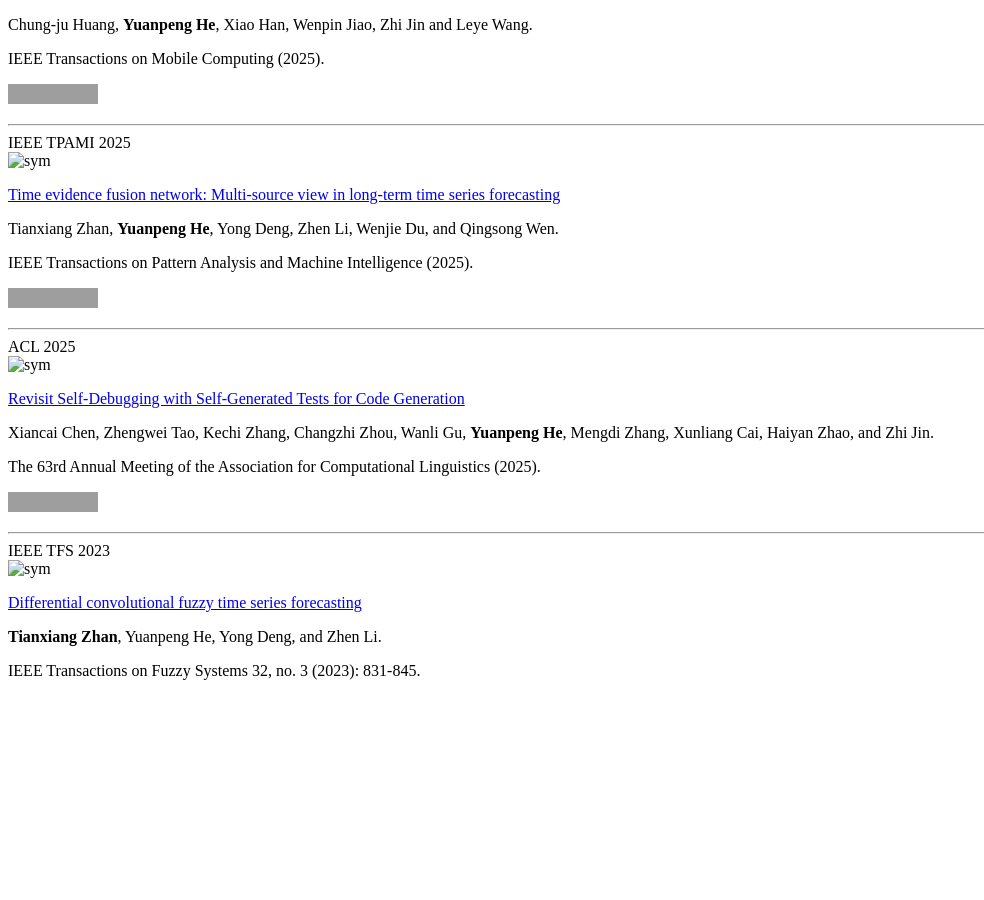
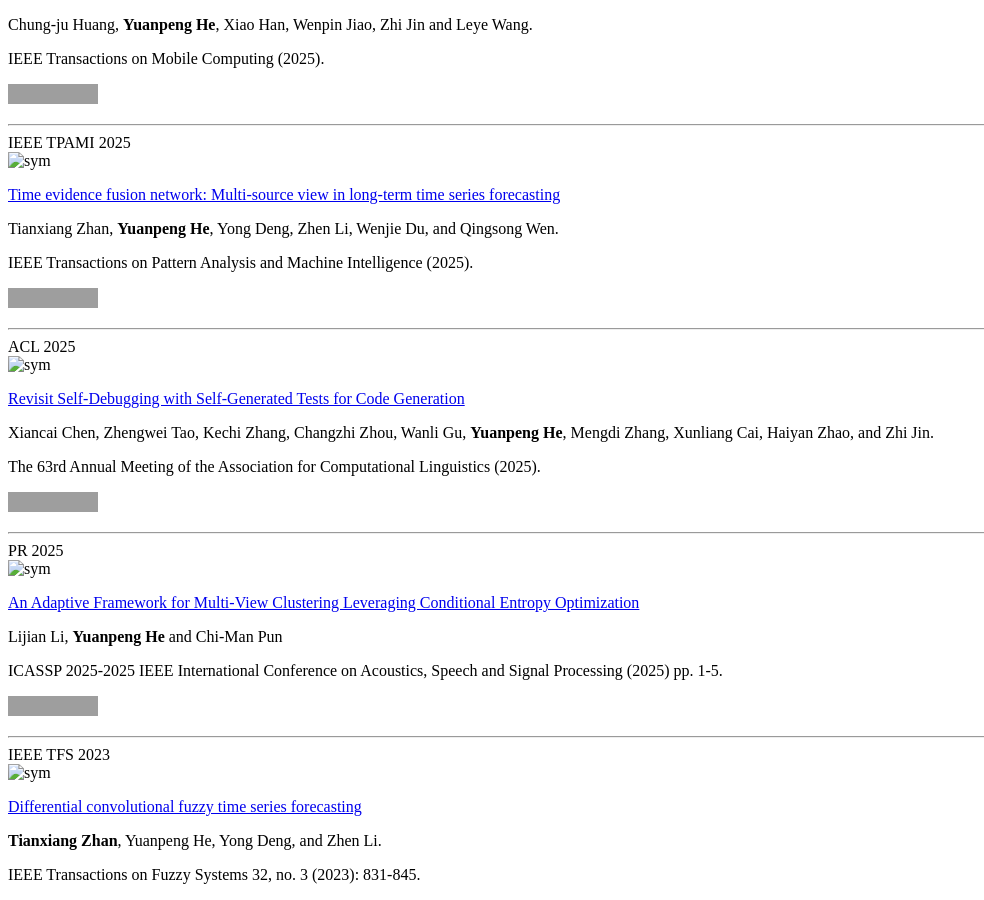
Before and after one commit to heyuanpengpku/heyuanpeng.github.io, a Jekyll site: the page built from _pages/includes/pub.md, in a window 1280 px wide and 900 px high, scrolled down 1171 px. Shown: the whole window, without its empty margins (0-984 px from the left). Built offline with Jekyll 4.4.1, drawn with Linux system fonts in a browser that asks for light colours; our own code applies the rules of GitHub Pages for plain Markdown files; before the commit the page ends 1867 px from its top, so only the background shows below that; grey boxes are pictures that could not be loaded.

Commit message:
2025-10-09 03:01:32

```diff
--- a/_pages/includes/pub.md
+++ b/_pages/includes/pub.md
@@ -82,6 +82,23 @@ The 63rd Annual Meeting of the Association for Computational Linguistics (2025).
 
 ---
 
+<div class='paper-box'><div class='paper-box-image'><div><div class="badge">PR 2025</div><img src='images/covers/2025-icassp-hyp1.jpg' alt="sym" width="100%"></div></div>
+<div class='paper-box-text' markdown="1">
+
+[An Adaptive Framework for Multi-View Clustering Leveraging Conditional Entropy Optimization](https://ieeexplore.ieee.org/abstract/document/10888088)
+
+Lijian Li, **Yuanpeng He** and Chi-Man Pun
+
+ICASSP 2025-2025 IEEE International Conference on Acoustics, Speech and Signal Processing (2025) pp. 1-5.
+
+![Static Badge](https://img.shields.io/badge/CCF%20B-8A2BE2
+)
+
+</div>
+</div>
+
+---
+
 <div class='paper-box'><div class='paper-box-image'><div><div class="badge">IEEE TFS 2023</div><img src='images/covers/2023-tfs.png' alt="sym" width="100%"></div></div>
 <div class='paper-box-text' markdown="1">
 
```
